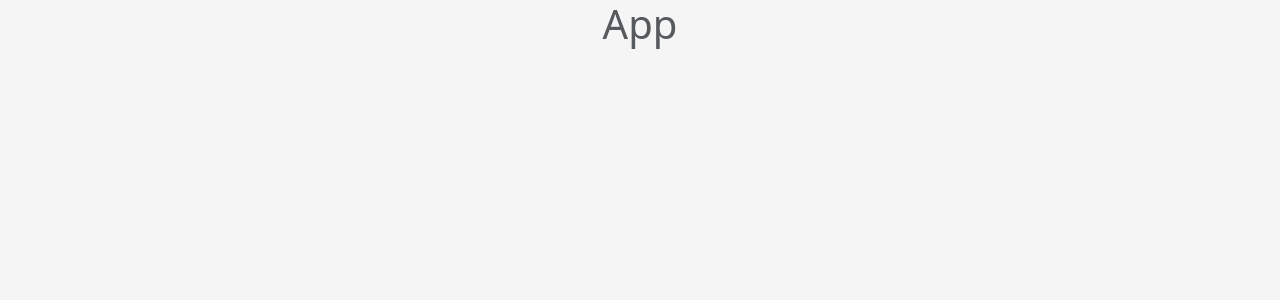
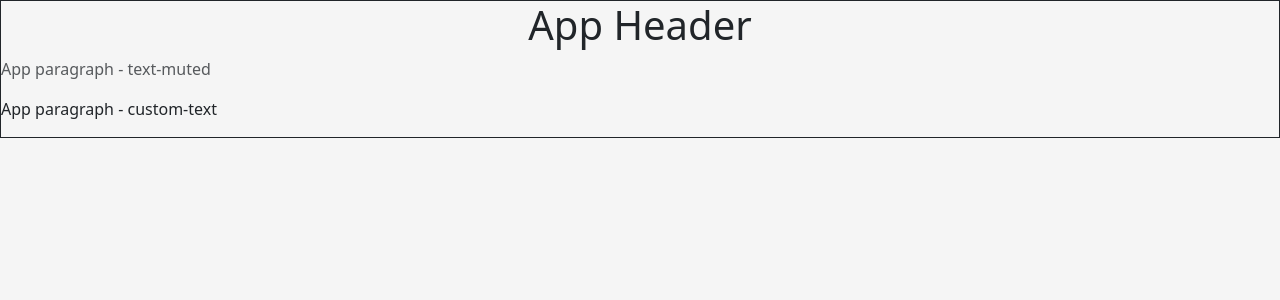
Before and after one commit to Michal-Radomski/Apps_Starters, a React app in the folder 01 Webpack/: page / in a window 1280 px wide. Shown: the top 300 px of the page. Built offline with nearby package versions, Linux system fonts and the light colour scheme.

Commit message:
Styled-components added

```diff
--- a/01 Webpack/package.json
+++ b/01 Webpack/package.json
@@ -33,6 +33,7 @@
   },
   "dependencies": {
     "react": "^18.2.0",
-    "react-dom": "^18.2.0"
+    "react-dom": "^18.2.0",
+    "styled-components": "^6.1.8"
   }
 }
--- a/01 Webpack/src/App.scss
+++ b/01 Webpack/src/App.scss
@@ -1,4 +1,6 @@
-$background-color: whitesmoke;
+@import url("https://fonts.googleapis.com/css2?family=Roboto:ital,wght@0,400;0,500;0,700;0,900;1,400;1,500;1,700;1,900&display=swap");
+
+@import "./_App.module";
 
 *,
 *::after,
@@ -13,7 +15,8 @@ html {
 body {
   box-sizing: border-box;
   margin: 0;
-  background-color: $background-color;
+  background-color: $app-background-whiteSmoke;
+  color: $dark-color;
   width: 100%;
   max-width: 1920px;
   margin-left: auto;
--- a/01 Webpack/src/App.tsx
+++ b/01 Webpack/src/App.tsx
@@ -1,11 +1,28 @@
 import React from "react";
+import styled from "styled-components";
 
 import "./App.scss";
+// @ts-ignore
+import variableColors from "./_App.module.scss";
+
+const { primaryColor, dangerColor } = variableColors;
+
+const HeaderContainer = styled.div<{ $color: string }>`
+  border: 1px solid;
+  border-color: ${(props) => props.$color};
+  & p.custom-text {
+    color: ${dangerColor};
+  }
+`;
 
 function App(): JSX.Element {
   return (
     <React.Fragment>
-      <h1 className="text-center text-muted">App</h1>
+      <HeaderContainer $color={primaryColor}>
+        <h1 className="text-center">App Header</h1>
+        <p className="text-muted">App paragraph - text-muted</p>
+        <p className="custom-text">App paragraph - custom-text</p>
+      </HeaderContainer>
     </React.Fragment>
   );
 }
--- /dev/null
+++ b/01 Webpack/src/_App.module.scss
@@ -0,0 +1,37 @@
+//* Variables
+//* Colors
+$text-color: #444;
+$app-background-color: lightgray;
+$app-background-whiteSmoke: whitesmoke;
+
+//* Bootstrap Colors
+$primary-color: #0d6efd;
+$success-color: #198754;
+$danger-color: #dc3545;
+$warning-color: #f6be00;
+$secondary-color: #6c757d;
+$dark-color: #212529;
+$info-color: #0dcaf0;
+$indigo-color: #6610f2;
+$purple-color: #6f42c1;
+$pink-color: #d63384;
+$teal-color: #20c997;
+$orange-color: #fd7e14;
+
+:export {
+  textColor: $text-color;
+  appBackgroundColor: $app-background-color;
+  appBackgroundColorWhiteSmoke: $app-background-whiteSmoke;
+  successColor: $success-color;
+  dangerColor: $danger-color;
+  warningColor: $warning-color;
+  primaryColor: $primary-color;
+  secondaryColor: $secondary-color;
+  darkColor: $dark-color;
+  infoColor: $info-color;
+  indigoColor: $indigo-color;
+  purpleColor: $purple-color;
+  pinkColor: $pink-color;
+  tealColor: $teal-color;
+  orangeColor: $orange-color;
+}
```
Also changed, not shown: 2 other files (tests, documents, lock files or other folders).
